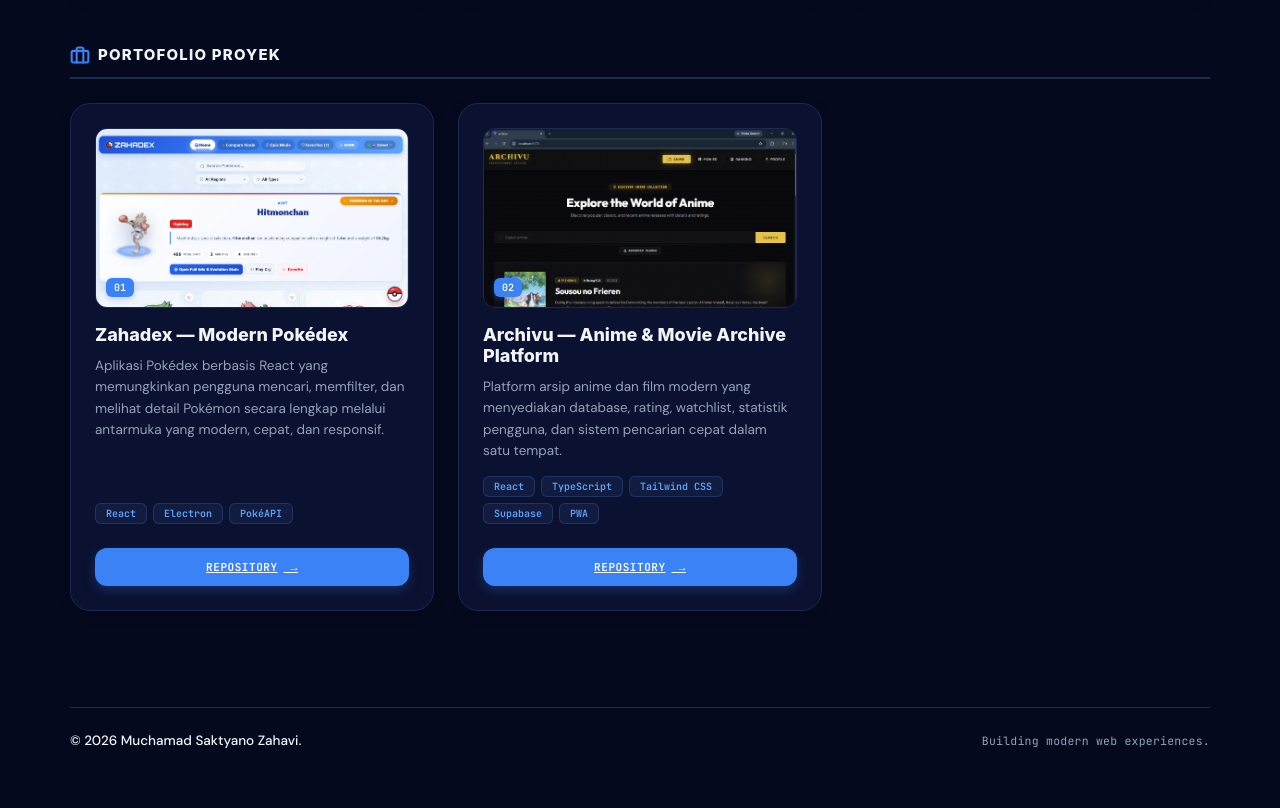
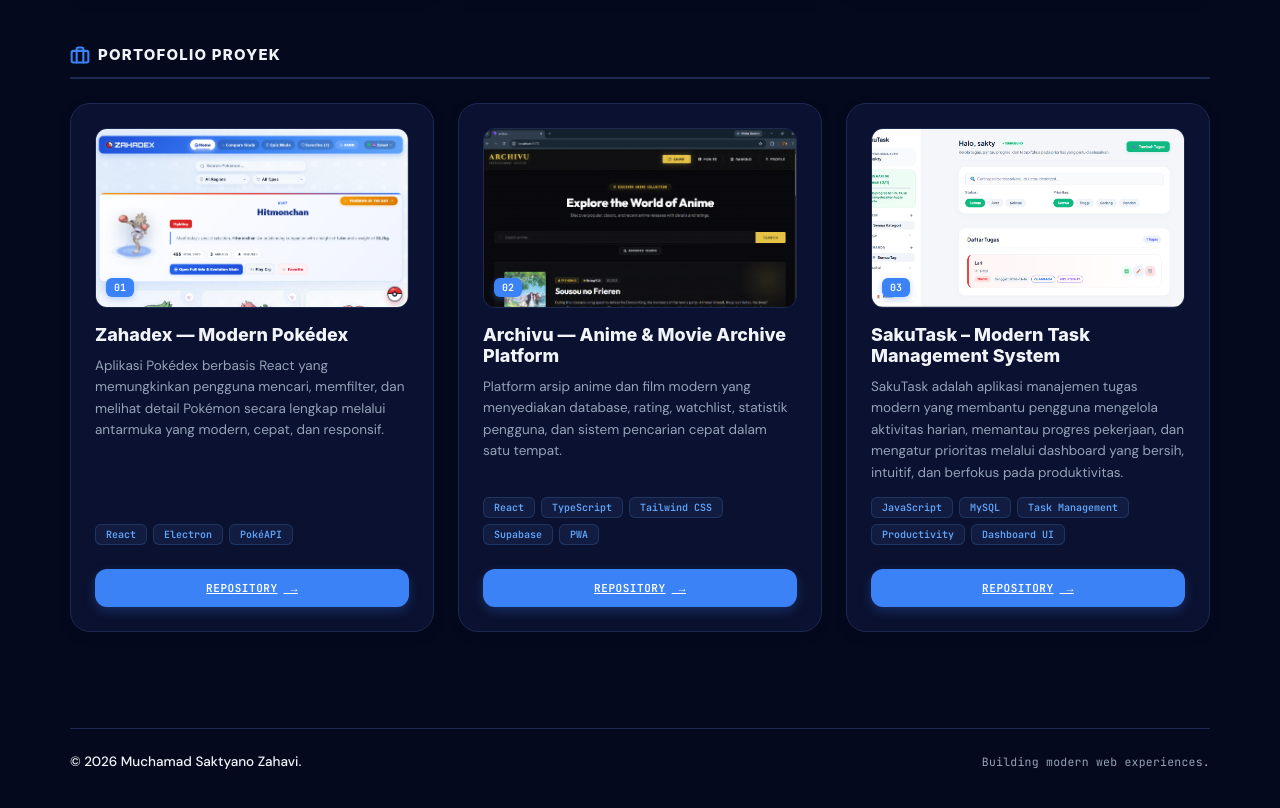
Before and after one commit to Zahaviii/Portfolio2.0, a plain HTML site: page index.html in a window 1280 px wide. Shown: the part 807-1615 px from the top of the page. Drawn offline with Linux system fonts and the light colour scheme; a web font is replaced by a local one.

Commit message:
add project

```diff
--- a/index.html
+++ b/index.html
@@ -246,38 +246,40 @@
 <span class="project-tag">PWA</span>
               </div>
             </div>
-            <a href="https://github.com" target="_blank" rel="noopener noreferrer" class="project-link-btn">
+            <a href="https://github.com/Zahaviii/archivu" target="_blank" rel="noopener noreferrer" class="project-link-btn">
               <span>Repository</span>&nbsp;→
             </a>
           </div>
 
           <!-- Project 3 -->
-          <!-- <div class="project-card" id="project-3">
+          <div class="project-card" id="project-3">
             <div class="project-thumbnail">
               <span class="project-index">03</span>
               <img
                 referrerPolicy="no-referrer"
-                src="https://images.unsplash.com/photo-1555066931-4365d14bab8c?auto=format&fit=crop&w=400&q=80"
+                src="./assets/project3.png"
                 alt="Aether Parser CLI Thumbnail"
               />
             </div>
             <div class="project-details">
               <div class="project-title-row">
-                <span class="project-name">Aether Parser CLI</span>
+                <span class="project-name">SakuTask – Modern Task Management System</span>
               </div>
               <p class="project-desc">
-                Alat baris perintah open-source untuk menerjemahkan variabel figma langsung ke variabel CSS kustom.
+                SakuTask adalah aplikasi manajemen tugas modern yang membantu pengguna mengelola aktivitas harian, memantau progres pekerjaan, dan mengatur prioritas melalui dashboard yang bersih, intuitif, dan berfokus pada produktivitas.
               </p>
               <div class="project-tags">
-                <span class="project-tag">Vanilla JS</span>
-                <span class="project-tag">CLI Tools</span>
-                <span class="project-tag">Compiler</span>
+                <span class="project-tag">JavaScript</span>
+<span class="project-tag">MySQL</span>
+<span class="project-tag">Task Management</span>
+<span class="project-tag">Productivity</span>
+<span class="project-tag">Dashboard UI</span>
               </div>
             </div>
             <a href="https://github.com" target="_blank" rel="noopener noreferrer" class="project-link-btn">
               <span>Repository</span>&nbsp;→
             </a>
-          </div> -->
+          </div>
         </div>
       </section>
 
```
Also changed, not shown: assets/project3.png (added).
